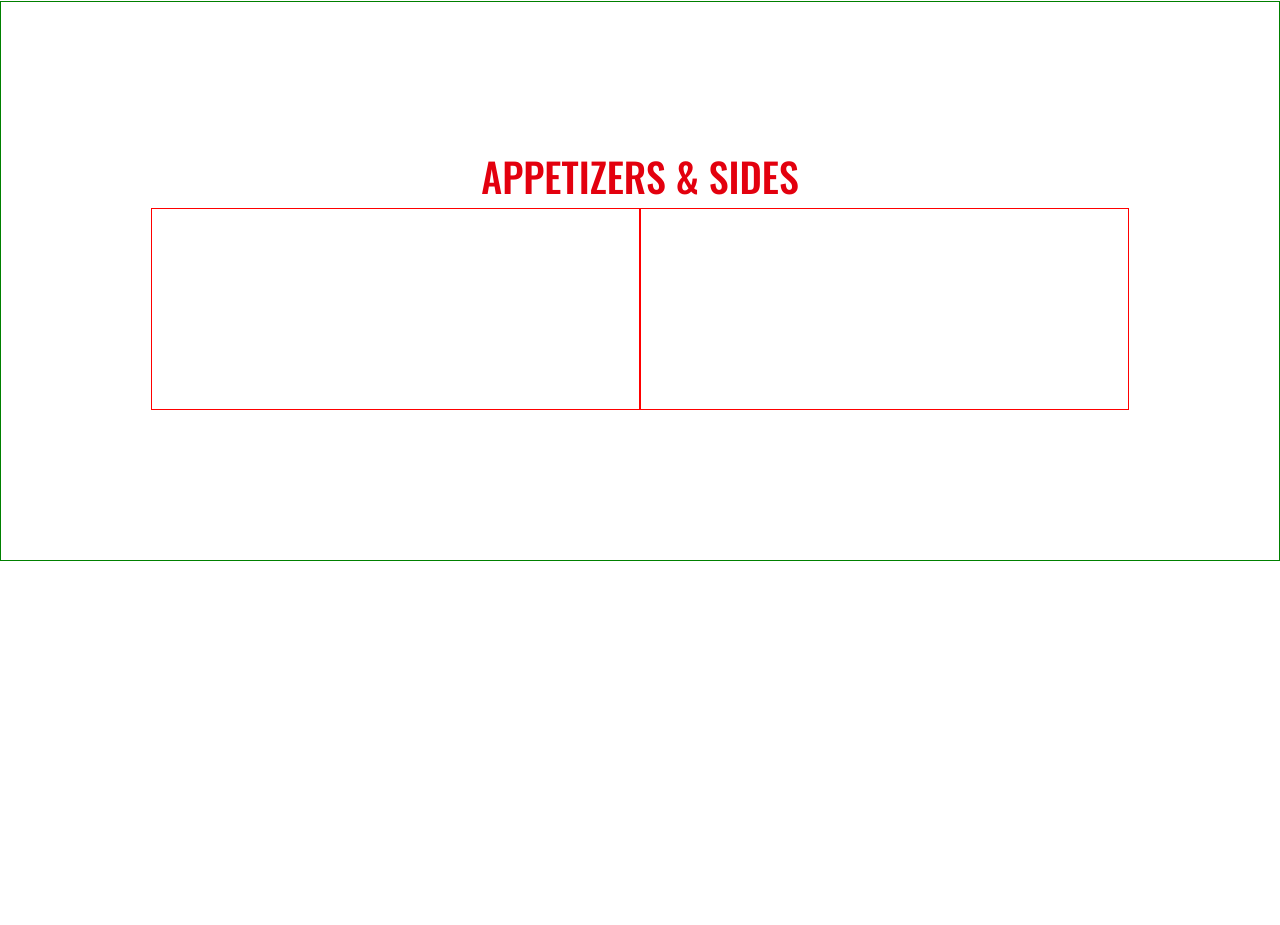
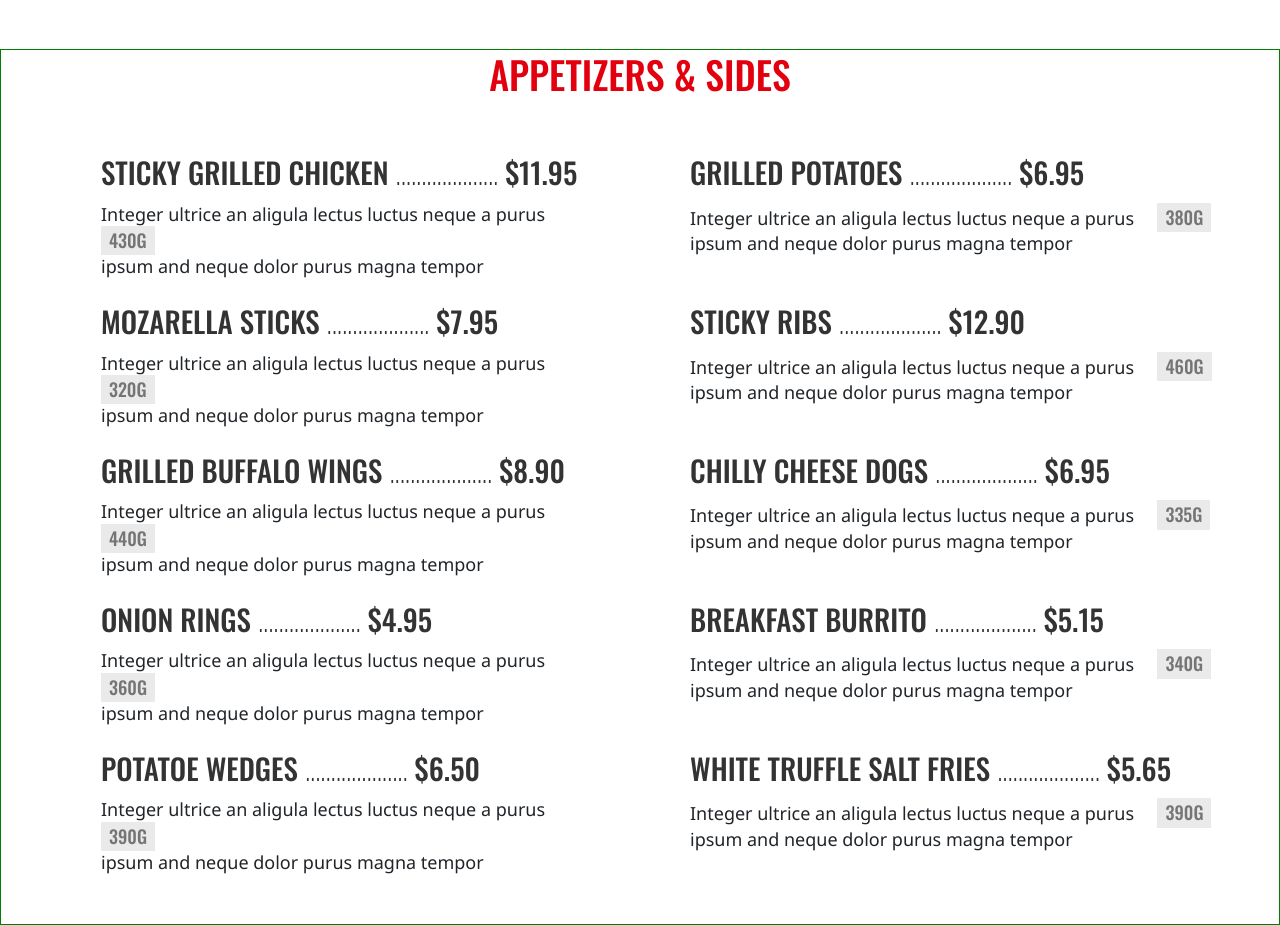
Before and after one commit to TettehSolomon/vite-burger, a plain HTML site: page index.html in a window 1280 px wide. Shown: the part 2573-3498 px from the top of the page. Before the commit the page ends 3134 px from the top, so only its background shows below. Drawn offline with nearby package versions, Linux system fonts and the light colour scheme.

Commit message:
appetizers and sides section

```diff
--- a/index.html
+++ b/index.html
@@ -372,14 +372,67 @@
     </div>
 
     <!-- Appetizers and Slides -->
-    <div class="container-fluid">
-      <div class="row justify-content-center" id="appetizers" style="padding: 150px; border: 1px solid green">
-        <h1 class="text-center">APPETIZERS & SIDES</h1>
-        <div class="col-12 col-sm-6" style="border: 1px solid red; padding: 100px">
+    <div class="container-fluid pt-5">
+      <div class="row justify-content-center pb-4"  style ="border: 1px solid green">
+        <h1 class="text-center appetizers">APPETIZERS & SIDES</h1>
+        <div class="col-12 col-sm-6 mini-appetizer">
+          <h4>STICKY GRILLED CHICKEN <span style="font-weight: 100;">....................</span> $11.95</h4>
+          <p>Integer ultrice an aligula lectus luctus neque a purus &nbsp; &nbsp; <button>430G</button> </p>
+          <p class="doc">ipsum and neque dolor purus magna tempor</p>
+        </div>
 
+        <div class="col-12 col-sm-6 mini-appetizer padd">
+          <h4>GRILLED POTATOES <span style="font-weight: 100;">....................</span> $6.95</h4>
+          <p>Integer ultrice an aligula lectus luctus neque a purus &nbsp; &nbsp; <button>380G</button> </p>
+          <p class="doc">ipsum and neque dolor purus magna tempor</p>
         </div>
-        <div class="col-12 col-sm-6" style="border: 1px solid red; padding: 100px">
 
+        <div class="col-12 col-sm-6 mini-appetizer">
+          <h4>MOZARELLA STICKS <span style="font-weight: 100;">....................</span> $7.95</h4>
+          <p>Integer ultrice an aligula lectus luctus neque a purus &nbsp; &nbsp; <button>320G</button> </p>
+          <p class="doc">ipsum and neque dolor purus magna tempor</p>
+        </div>
+
+        <div class="col-12 col-sm-6 mini-appetizer padd">
+          <h4>STICKY RIBS <span style="font-weight: 100;">....................</span> $12.90</h4>
+          <p>Integer ultrice an aligula lectus luctus neque a purus &nbsp; &nbsp; <button>460G</button> </p>
+          <p class="doc">ipsum and neque dolor purus magna tempor</p>
+        </div>
+
+        <div class="col-12 col-sm-6 mini-appetizer">
+          <h4>GRILLED BUFFALO WINGS <span style="font-weight: 100;">....................</span> $8.90</h4>
+          <p>Integer ultrice an aligula lectus luctus neque a purus &nbsp; &nbsp; <button>440G</button> </p>
+          <p class="doc">ipsum and neque dolor purus magna tempor</p>
+        </div>
+
+        <div class="col-12 col-sm-6 mini-appetizer padd">
+          <h4>CHILLY CHEESE DOGS <span style="font-weight: 100;">....................</span> $6.95</h4>
+          <p>Integer ultrice an aligula lectus luctus neque a purus &nbsp; &nbsp; <button>335G</button> </p>
+          <p class="doc">ipsum and neque dolor purus magna tempor</p>
+        </div>
+
+        <div class="col-12 col-sm-6 mini-appetizer">
+          <h4>ONION RINGS <span style="font-weight: 100;">....................</span> $4.95</h4>
+          <p>Integer ultrice an aligula lectus luctus neque a purus &nbsp; &nbsp; <button>360G</button> </p>
+          <p class="doc">ipsum and neque dolor purus magna tempor</p>
+        </div>
+
+        <div class="col-12 col-sm-6 mini-appetizer padd">
+          <h4>BREAKFAST BURRITO <span style="font-weight: 100;">....................</span> $5.15</h4>
+          <p>Integer ultrice an aligula lectus luctus neque a purus &nbsp; &nbsp; <button>340G</button> </p>
+          <p class="doc">ipsum and neque dolor purus magna tempor</p>
+        </div>
+
+        <div class="col-12 col-sm-6 mini-appetizer">
+          <h4>POTATOE WEDGES <span style="font-weight: 100;">....................</span> $6.50</h4>
+          <p>Integer ultrice an aligula lectus luctus neque a purus &nbsp; &nbsp; <button>390G</button> </p>
+          <p class="doc">ipsum and neque dolor purus magna tempor</p>
+        </div>
+
+        <div class="col-12 col-sm-6 mini-appetizer padd">
+          <h4>WHITE TRUFFLE SALT FRIES <span style="font-weight: 100;">....................</span> $5.65</h4>
+          <p>Integer ultrice an aligula lectus luctus neque a purus &nbsp; &nbsp; <button>390G</button> </p>
+          <p class="doc">ipsum and neque dolor purus magna tempor</p>
         </div>
       </div>
     </div>
--- a/styles/style.css
+++ b/styles/style.css
@@ -203,10 +203,10 @@
             font-family: "Oswald", sans-serif;
         }
     }
-
 }
 
 /* Careers, Order Now, Gift Cards */
+
 
 #left {
     background-image: url(../images/img_15.jpg);
@@ -289,12 +289,94 @@
 
 }
 
-#appetizers {
+.appetizers {
     color: #e3000e;
     font-family: 'Oswald', sans-serif;
     line-height: 1.3;
     font-weight: 500;
     text-transform: uppercase;
     letter-spacing: 0;
-    font-size: 2.75rem;
+    font-size: 38px;
+    margin: 0px;
+    padding: 0 0 55px 0;
+
+
 }
+
+.mini-appetizer {
+    padding: 0 50px 25px 100px;
+    font-size: 30px;
+    font-family: 'Oswald', sans-serif;
+    line-height: 1.3;
+    font-weight: 500;
+    text-transform: uppercase;
+    letter-spacing: 0;
+
+    p {
+        text-transform: none;
+        font-family:'Segoe UI', Tahoma, Geneva, Verdana, sans-serif;
+        font-size: 18px;
+        font-weight: 100;
+    }
+
+    h4 {
+        font-size: 29px;
+        padding: 0 0 5px 0;
+        color: #333333;
+    }
+
+    button {
+        border: 0;
+        padding: 3px 8px;
+        color: #757575;
+        background-color: #eaeaea;
+        font-family: 'Oswald', sans-serif;
+        font-weight: 500;
+    }
+
+    .doc {
+        margin: -16px 0 0 0;
+        text-align: left;
+        padding: 0 0 0 0px;
+    }
+}
+
+.mini-appetizer:hover {
+    button {
+        background-color: #ffc107;
+        color: black;
+    }
+}
+
+.padd {
+    padding-left: 50px;
+}
+
+@media screen and (max-width:768px) {
+    .appetizers {
+        font-size: 1.8rem;
+        padding: 0 0 40px 0;
+    }
+
+    .mini-appetizer{
+        padding: 0px;
+        text-align: center;
+        font-size: 20px;
+
+    h4 {
+        font-size: 20px;
+        border: 1px solid blue;
+        padding: 0 0 5px 0;
+    }
+
+    p {
+        font-size: 14.5px;
+        border: 1px solid green;
+    }
+
+    .doc {
+        display: none;
+    }
+}
+
+}
```
